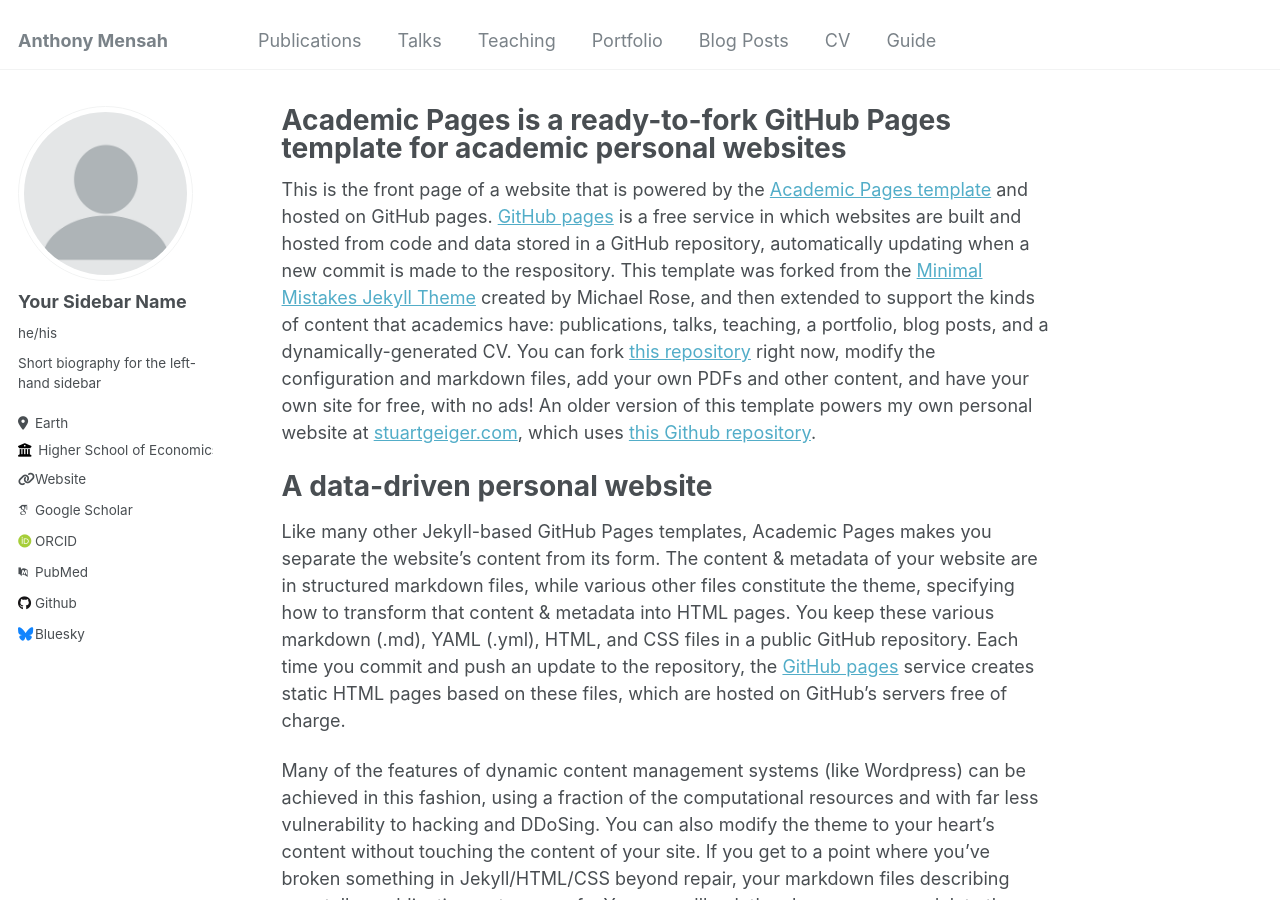
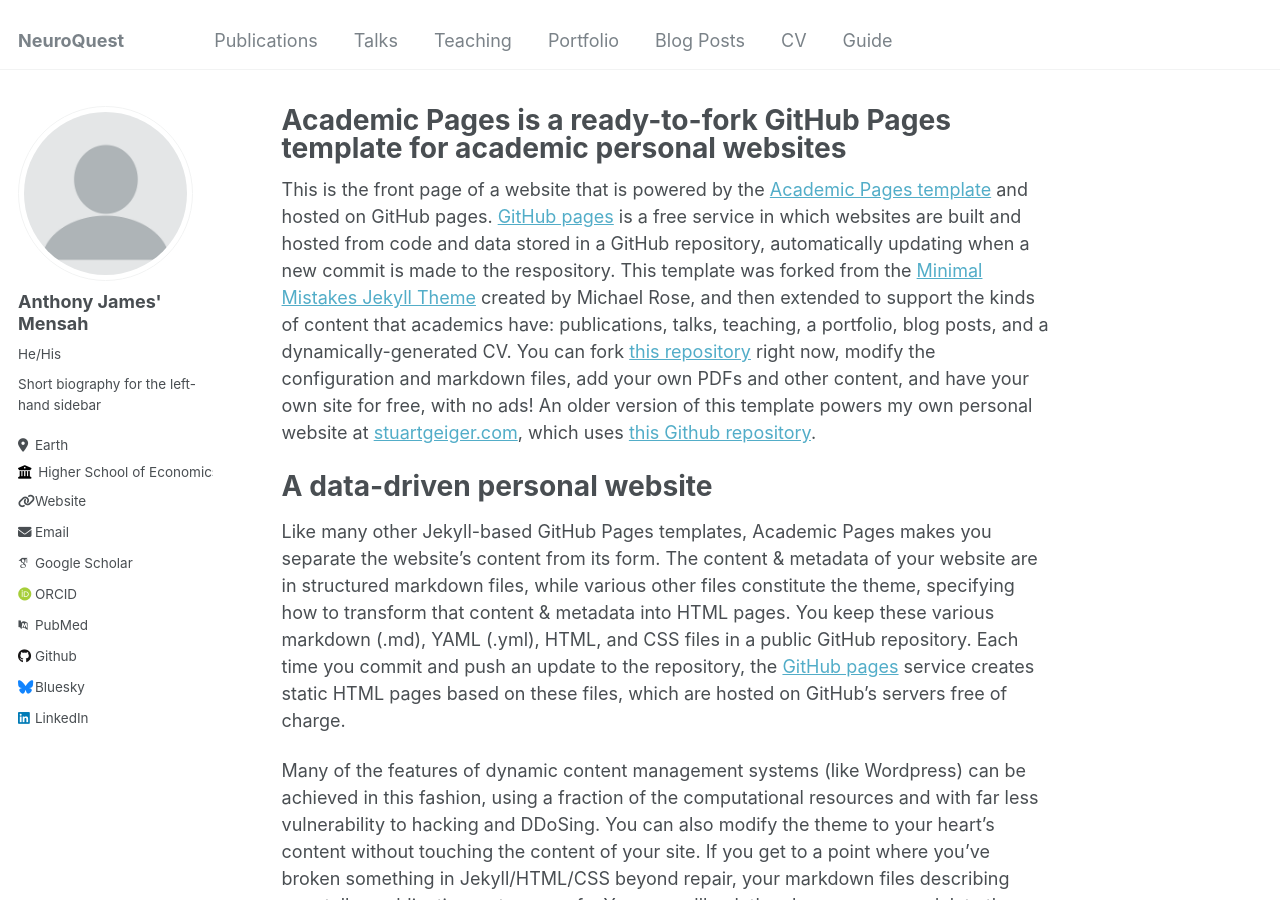
Before and after one commit to CaptainJamesMaximus/captainjamesmaximus.github.io, a Jekyll site: the page built from _pages/about.md, in a window 1280 px wide and 900 px high. Built offline with Jekyll 4.4.1, drawn with Linux system fonts in a browser that asks for light colours; some web fonts are replaced; part of the change alters nothing that is shown.

Commit message:
modified:   _config.yml

```diff
--- a/_config.yml
+++ b/_config.yml
@@ -8,7 +8,7 @@
 
 # Basic Site Settings
 locale                   : "en-US"
-title                    : "Anthony Mensah"
+title                    : "NeuroQuest"
 title_separator          : "-"
 name                     : &name "Anthony Mensah Name"
 description              : &description "personal description"
@@ -22,13 +22,13 @@ repository               : "CaptainJamesMaximus/captainjamesmaximus.github.io"
 author:
   # Biographic information
   avatar           : "profile.png"
-  name             : "Your Sidebar Name"
-  pronouns         : "he/his"
+  name             : "Anthony James' Mensah"
+  pronouns         : "He/His"
   bio              : "Short biography for the left-hand sidebar"
   location         : "Earth"
   employer         : "Higher School of Economics, Moscow"
-  uri              : "www.hse.ru"
-  email            : #""
+  uri              : " www.hse.ru"
+  email            : "emensa_1@edu.hse.ru"
 
   # Academic websites
   arxiv            : # URL - Update with the correct link to your profile
@@ -57,7 +57,7 @@ author:
   keybase          : # Username
   instagram        : # Username
   lastfm           : # Username
-  linkedin         : # Username
+  linkedin         : "www.linkedin.com/in/anthony-jsmensah"
   mastodon         : # URL
   medium           : # URL
   pinterest        : # Username
```
